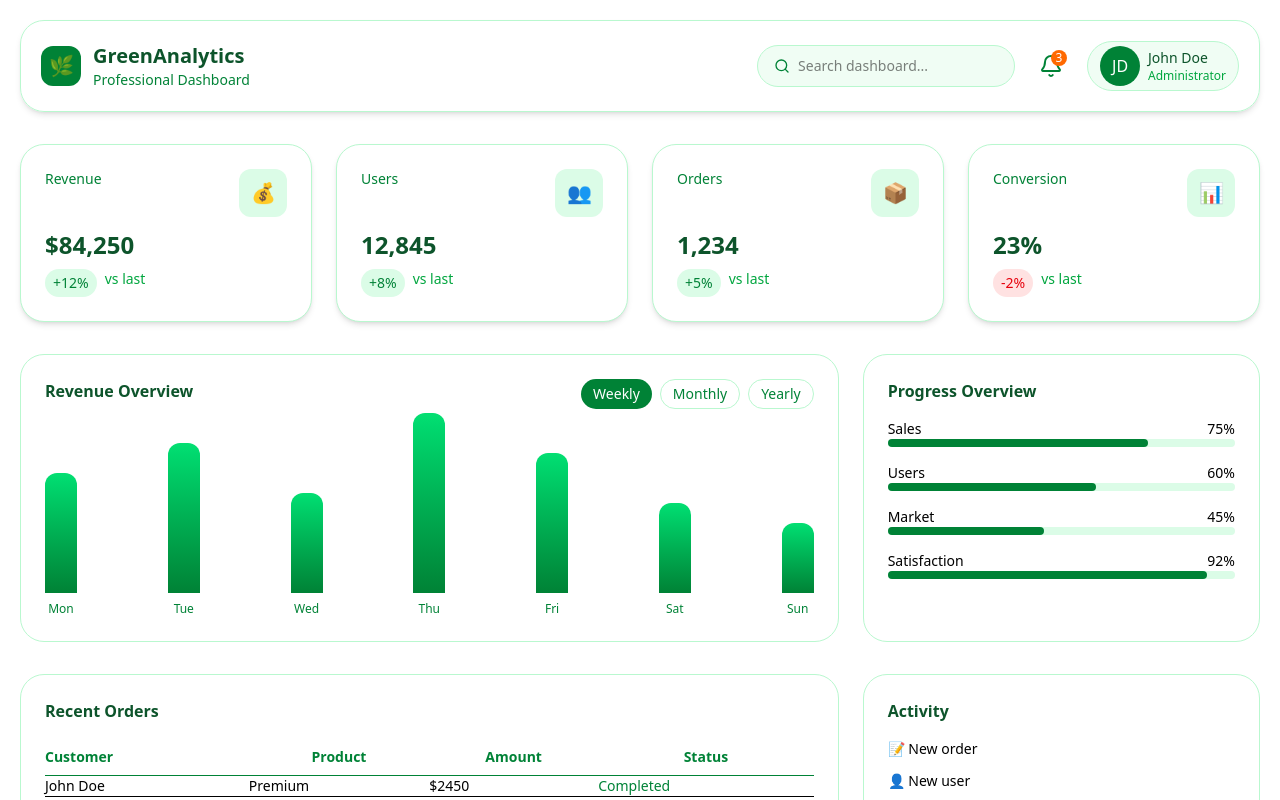
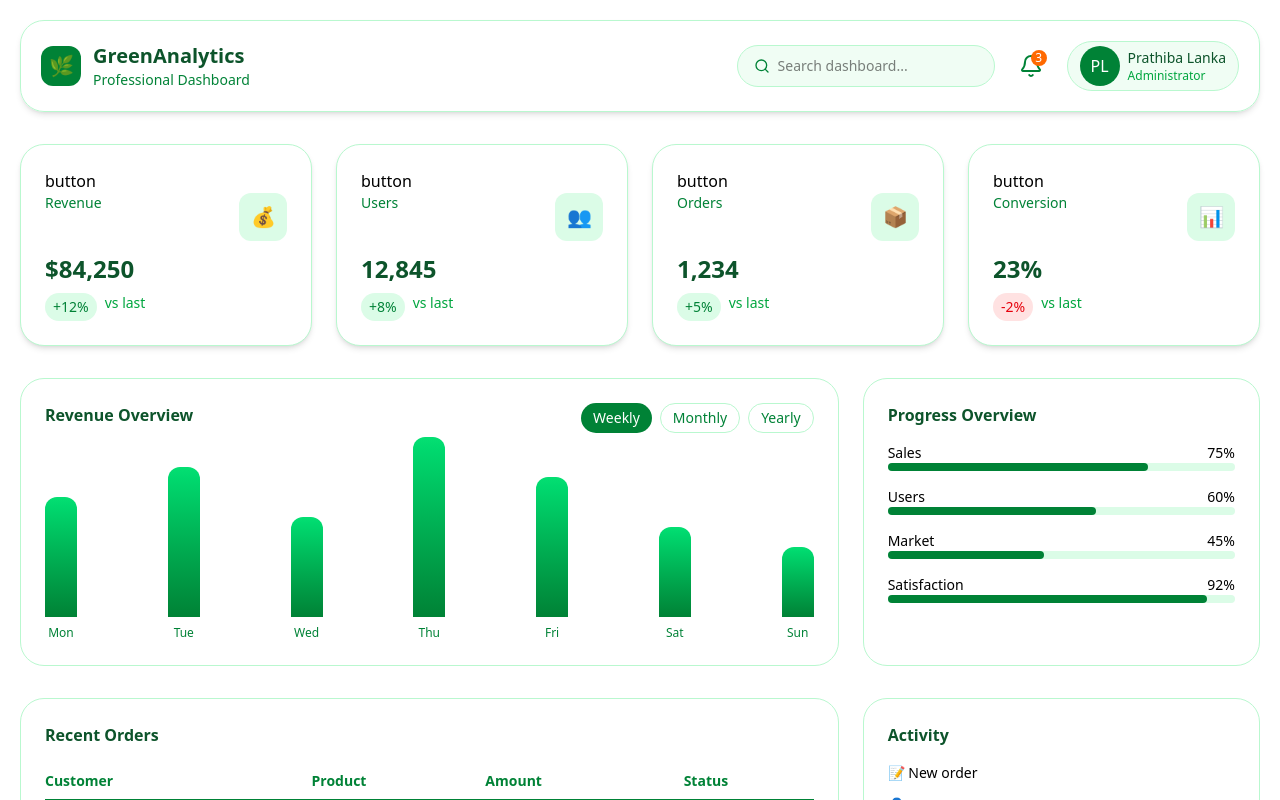
Before and after one commit to viraj2001-j/prathiba-lanka, a Next.js app: page /dashboard in a window 1280 px wide. Shown: the top 800 px of the page. Built offline with nearby package versions, Linux system fonts and the light colour scheme; a web font is replaced by a local one.

Commit message:
update project

```diff
--- a/app/layout.tsx
+++ b/app/layout.tsx
@@ -35,6 +35,7 @@ export default function RootLayout({
         {/* 👇 This is a CLIENT wrapper that can use usePathname */}
         <NavbarWrapper>{children}</NavbarWrapper>
 
+
         <Footer />
       </body>
     </html>
--- a/components/dashboard/Header.tsx
+++ b/components/dashboard/Header.tsx
@@ -40,10 +40,10 @@ export default function Header() {
         {/* Profile */}
         <div className="flex items-center gap-2 bg-green-50 px-3 py-1 rounded-full border border-green-200">
           <div className="w-10 h-10 rounded-full bg-green-700 flex items-center justify-center text-white">
-            JD
+            PL
           </div>
           <div>
-            <p className="text-sm font-medium text-green-900">John Doe</p>
+            <p className="text-sm font-medium text-green-900">Prathiba Lanka</p>
             <p className="text-xs text-green-600">Administrator</p>
           </div>
         </div>
--- a/components/dashboard/StatsCards.tsx
+++ b/components/dashboard/StatsCards.tsx
@@ -15,7 +15,9 @@ export default function StatCard({
 }: Props) {
   return (
     <div className="bg-white p-6 rounded-3xl shadow-md border border-green-200 hover:shadow-lg transition">
-
+      <div>
+        <link rel="stylesheet" href="/" />button
+      </div>
       <div className="flex justify-between mb-3">
         <span className="text-sm text-green-700">{title}</span>
         <div className="w-12 h-12 flex items-center justify-center bg-green-100 rounded-xl text-xl">
```
